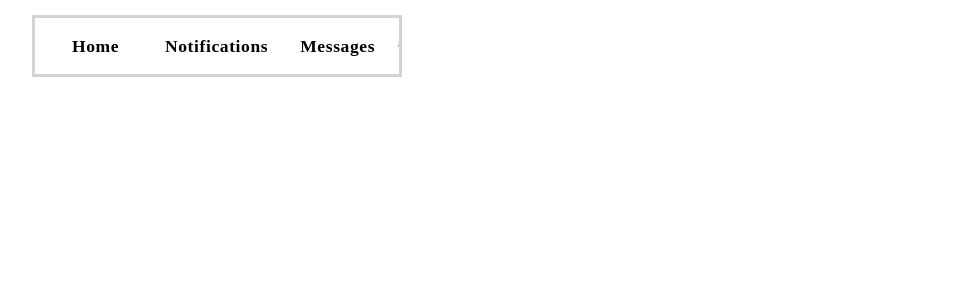
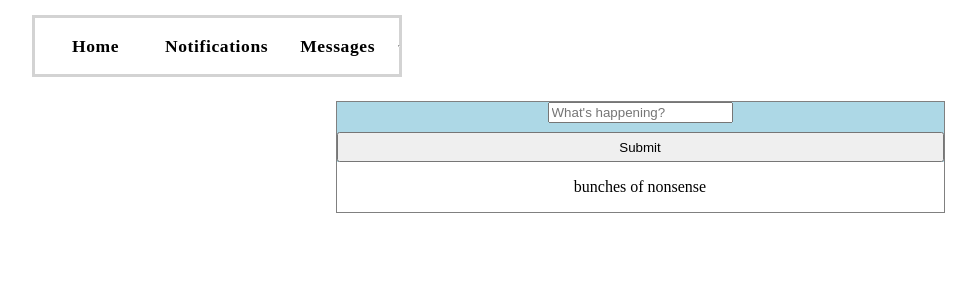
Before and after one commit to step818/mock-social-media-app, a React app: page / in a window 1280 px wide. Shown: the top 300 px of the page, without its empty margins (26-1002 px from the left). Built offline with nearby package versions, Linux system fonts and the light colour scheme.

Commit message:
added feedTable component and children with form

```diff
--- a/src/components/App.jsx
+++ b/src/components/App.jsx
@@ -1,6 +1,7 @@
 import React from "react";
 
 import NavBar from "./NavBar";
+import FeedTable from "./FeedTable";
 
 function App() {
   var appStyles = {
@@ -10,7 +11,9 @@ function App() {
   return(
     <div style={appStyles}>
       <NavBar/>
+      <FeedTable/>
     </div>
+
   );
 }
 
--- /dev/null
+++ b/src/components/Feed.jsx
@@ -0,0 +1,11 @@
+import React from "react";
+
+function Feed() {
+  return(
+    <p>
+      bunches of nonsense
+    </p>
+  );
+}
+
+export default Feed;
--- /dev/null
+++ b/src/components/FeedTable.jsx
@@ -0,0 +1,24 @@
+import React from "react";
+
+import YourThoughts from "./YourThoughts";
+import Feed from "./Feed";
+
+function FeedTable() {
+  var feedTableStyles = {
+    display: 'grid',
+    border: '1px solid gray',
+    width: '50%',
+    textAlign: 'center',
+    marginLeft: '25%',
+    marginTop: '2%',
+
+  }
+  return(
+    <div style={feedTableStyles}>
+      <YourThoughts/>
+      <Feed/>
+    </div>
+  );
+}
+
+export default FeedTable;
--- /dev/null
+++ b/src/components/YourThoughts.jsx
@@ -0,0 +1,22 @@
+import React from "react";
+
+function YourThoughts() {
+  var yourThoughtsStyles = {
+    display: 'grid',
+    backgroundColor: 'lightblue',
+    height: '60px',
+    padding: '0px',
+    margin: '0px',
+  }
+  return(
+    <form style= {yourThoughtsStyles}>
+      <label>
+        <input type="text" name="tweet" placeholder="What's happening?" />
+      </label>
+      <input type="submit" value="Submit" />
+    </form>
+
+  );
+}
+
+export default YourThoughts;
```
